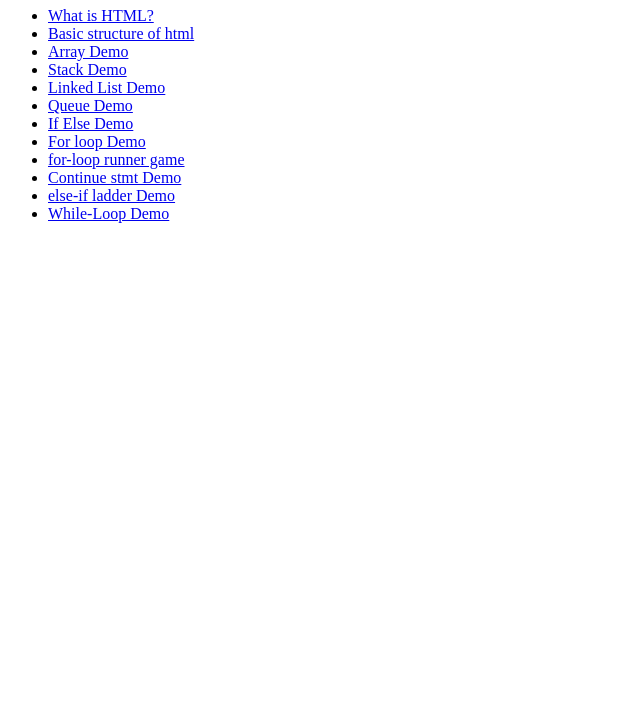
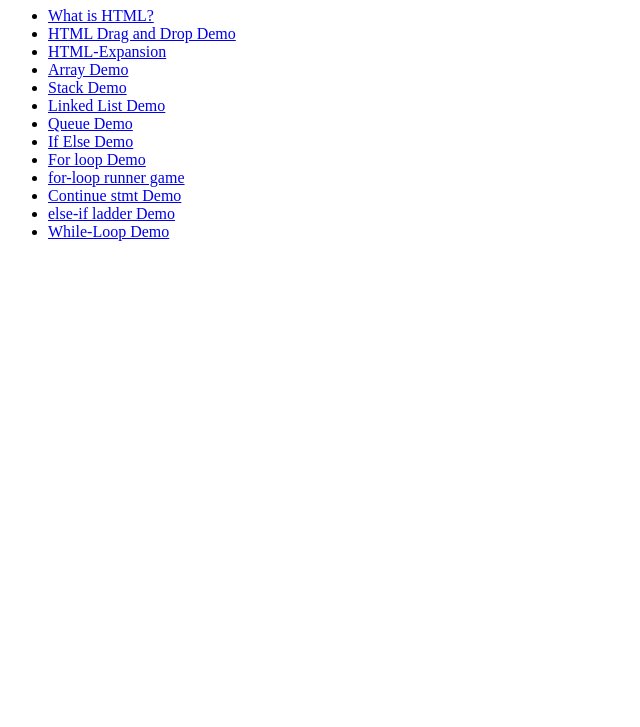
Before and after one commit to Anishabibin/Learning-Website, a plain HTML site: page index.html in a window 1280 px wide. Shown: the part 73-800 px from the top of the page, without its empty margins (0-640 px from the left). Drawn offline with Linux system fonts and the light colour scheme.

Commit message:
Update index.html

```diff
--- a/index.html
+++ b/index.html
@@ -9,7 +9,9 @@
     <h1>Welcome to My Lessons</h1>
     <ul>
         <li><a href="lessons/HTML/What is HTML.html">What is HTML?</a></li>
-        <li><a href="lessons/HTML/Basic structure of html.pdf">Basic structure of html</a></li>
+        <li><a href="lessons/HTML/HTML-Drag and drop.html">HTML Drag and Drop Demo</a></li>
+        <li><a href="lessons/HTML/HTML-Drag and drop.html">HTML-Expansion</a></li>
+
         <li><a href="lessons/Array.html">Array Demo</a></li>
         <li><a href="lessons/stack.html"> Stack Demo</a></li>
         <li><a href="lessons/Linkedlist.html">Linked List Demo</a></li>
```
